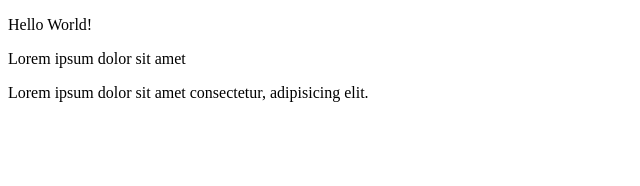
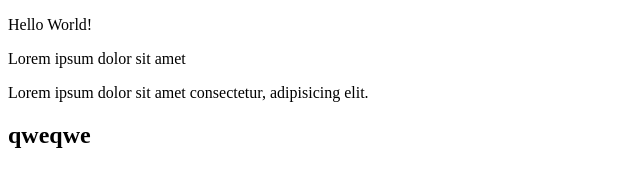
Before and after one commit to dmitryxxxx/Test1, a plain HTML site: page index.html in a window 1280 px wide. Shown: the whole page, without its empty margins (0-640 px from the left). Drawn offline with Linux system fonts and the light colour scheme.

Commit message:
new main

```diff
--- a/index.html
+++ b/index.html
@@ -9,6 +9,6 @@
     <p>Hello World!</p>
     <p>Lorem ipsum dolor sit amet </p>
     <p>Lorem ipsum dolor sit amet consectetur, adipisicing elit.</p>
-
+    <h2>qweqwe</h2>
 </body>
 </html>
```
